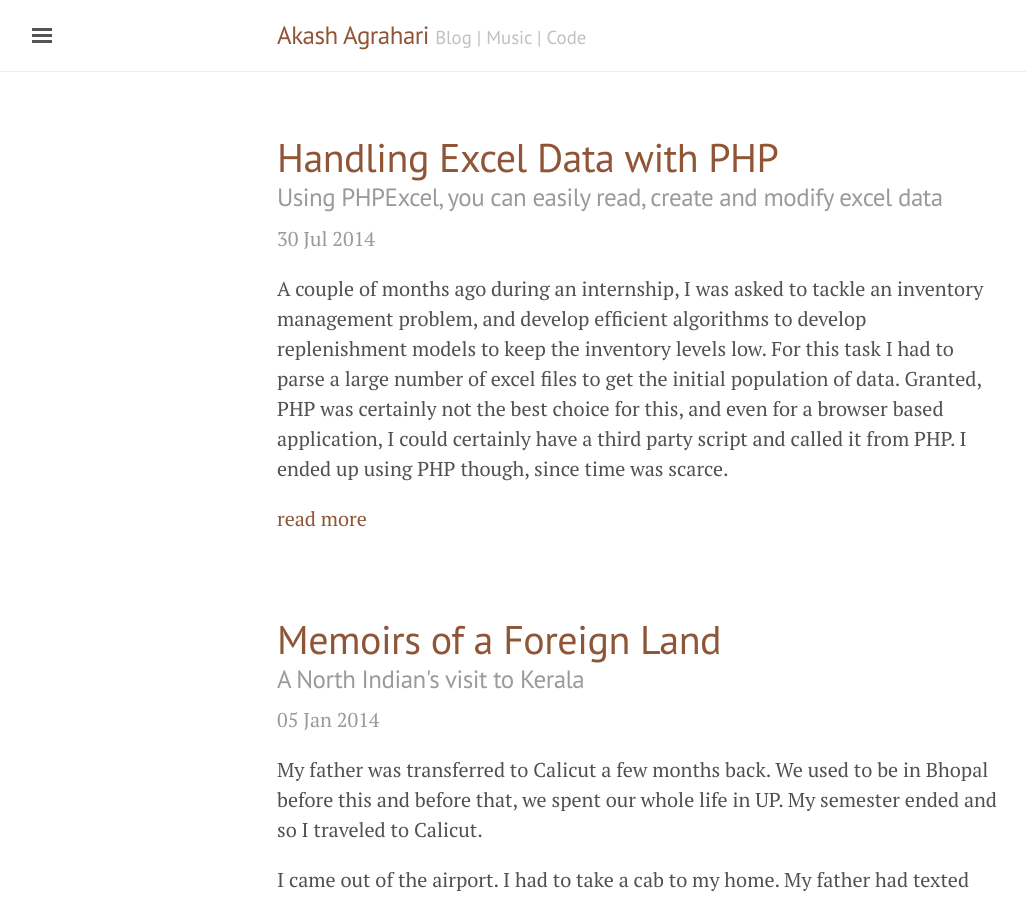
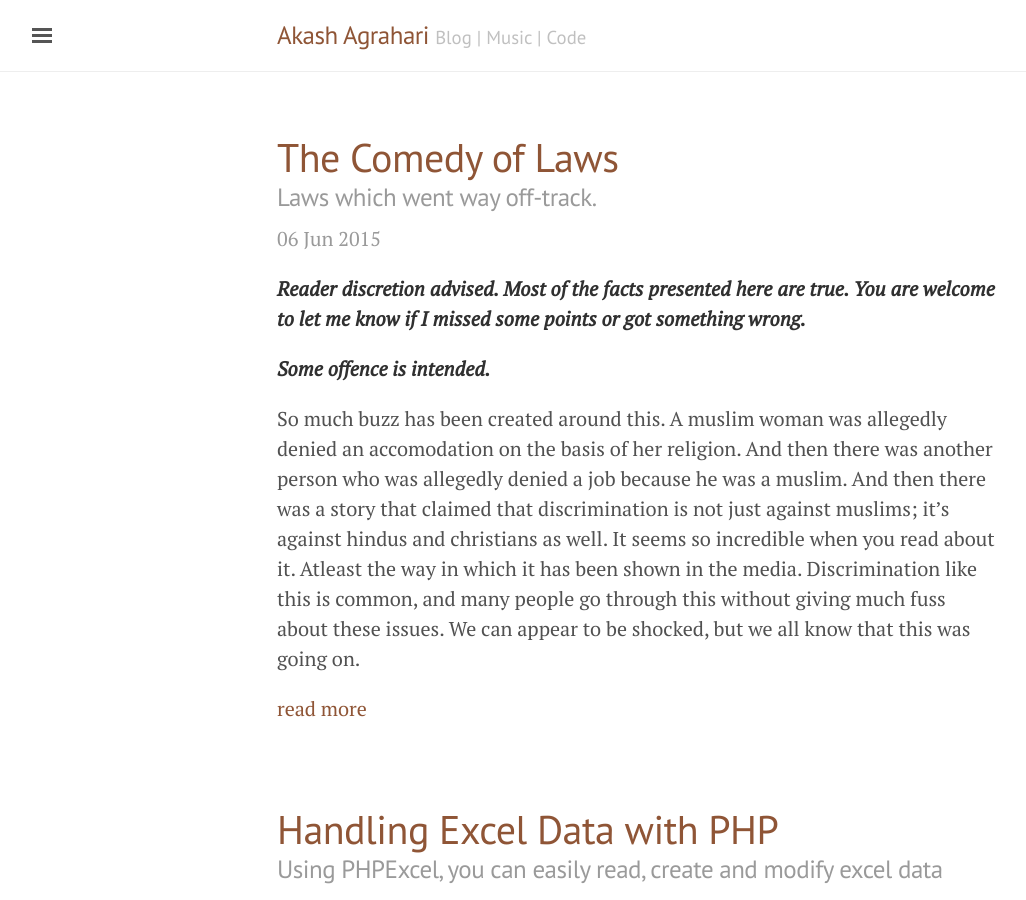
Before and after one commit to akashagrahari/akashagrahari.github.io, a Jekyll site: the page built from index.html, in a window 1280 px wide and 900 px high. Shown: the whole window, without its empty margins (3-1029 px from the left). Built offline with Jekyll 4.4.1, drawn with Linux system fonts in a browser that asks for light colours; the list of posts is cut into pages by our own code; some of the changed lines change nothing that is shown.

Commit message:
law post

```diff
--- a/_includes/sidebar.html
+++ b/_includes/sidebar.html
@@ -20,7 +20,9 @@
     {% for node in pages_list %}
       {% if node.title != null %}
         {% if node.layout == "page" %}
-          <a class="sidebar-nav-item{% if page.url == node.url %} active{% endif %}" href="{{ node.url }}">{{ node.title }}</a>
+          <a class="sidebar-nav-item{% if page.url == node.url %} active{% endif %}" href="{{ node.url }}">
+          {{ node.title }}
+          </a>
         {% endif %}
       {% endif %}
     {% endfor %}
--- /dev/null
+++ b/_posts/2015-06-06-the-comedy-of-laws.md
@@ -0,0 +1,71 @@
+---
+layout: post
+title: The Comedy of Laws
+sub-title: Laws which went way off-track.
+---
+
+***Reader discretion advised. Most of the facts presented here are true. You are welcome to let me know if I missed some points or got something wrong.***
+
+***Some offence is intended.***
+
+So much buzz has been created around this. A muslim woman was allegedly denied an accomodation on the basis of her religion. And then there was another person who was allegedly denied a job because he was a muslim. And then there was a story that claimed that discrimination is not just against muslims; it's against hindus and christians as well. It seems so incredible when you read about it. Atleast the way in which it has been shown in the media. Discrimination like this is common, and many people go through this without giving much fuss about these issues. We can appear to be shocked, but we all know that this was going on.
+
+<!--break-->
+
+Only recently, most of the popular news channels were demanding a new law to counteract this discrimination. I have to say - I was more astonished at this than the actual incident. It's like their new hobby. The solution to all our problems; the holy grail, atleast according to our media, is a new law; always.
+
+And why not?
+
+It's so exciting and catchy!
+
+You wonder if such a law is even possible! I mean, what would you do? Would you force every landowner to give his property to whoever comes his door? It might seem weird but making such a law IS possible. Making laws are always possible.
+
+Consider this. In the 70s, there was a huge cry about making sure that tenants were not exploited by the landowners. The buzz word was "Samajwaad". Basically, there were people who had lots of properties and then there were people who had none. So think about what a parallel argument will be?
+
+A new law?
+
+Yes!!!
+
+And for what?
+
+Snatch landowners rights. And let tenants stay wherever they want.
+
+Well, they got something very similar.
+
+The Rent Control Act was instituted by the centre and had the following key features -
+
+1. Control of letting and leasing of available accomodation to assist tenants,
+2. Protect tenants against indiscriminate eviction, and,
+3. Fixation of 'fair' and 'standard' rent... and blah blah blah
+
+What you need to understand is this.
+
+Rent control was conceived as a short term measure to overcome the problem of temporary shortages of housing accomodations. They were supposed to be temporary acts, but they were extended every few years. The rent was fixed as per the "standards" and it DID NOT CHANGE; regardless of the inflation. The standards were modified but you know how slow these things can get. And we all are aware of the high inflation rates during the Indira Gandhi Regime (a max of 28%); and if a property was 20 years old, the tenant could not be removed from the housing premises. The logic being that the landowner has enjoyed all the benefits and earnings he can get from his property, and thus the property can now be used for "Samajwaad". So, if a family started paying Rs. 10, say, in the 70s, they could keep paying the roughly the same sum (say, Rs. 50) in the 21st century and nobody could do anything about it. The landowner could not ask the tenant to leave and he could not ask a higher price because it wasn't "fair".
+
+So what exactly happened?
+
+Firstly, there was a decline of investment in new rental housing, not just because of less rent, but also because of the fear of losing the house altogether. Real Estate was no longer seen as a means to derive profits. The number of available housing premises dropped drastically.
+
+Secondly, there was a huge withdrawal of available rental housing. If a landowner luckily claimed back his house, he was more keen to keep it vacant than to rent to another party. This also started a trend of NOT having rent agreements to get away from this system.
+
+Thirdly, there was accelerated depreciation due to inadequate maintenance. Probably, both the parties weren't really sure whose house was it at the end of all of it!
+
+And when people started keeping their houses vacant, there was a drive to force them to make their properties available in the market again. Inspectors roamed about listing properties. They were paid huge donations by landowners to exempt their personal properties. Corruption touched new heights. And then there were State Development authorities making houses. But you all know how that goes.
+
+In addition to creating a black market in rental housing, the Act had reduced the accessibility of low income groups (which was the original point!), as they could not afford to pay large deposits to rented premises. The available premises invariably went to officers, judges, doctors, etc. Not to mention, this act also prompted an exponential increase in court cases having their origin in disputes over rented properties.
+
+And well, although, this was eventually changed in most states. A number of states like our own Uttar Pradesh just love this act and are showing no signs of giving it up in the near future.
+
+It seems so hillarious now when you think about this. You are a landowner; but you can't do squat about it just because your property is old. So much in the name of Socialism!
+
+I am pretty sure this is one of the less famous examples. You can find a list of international laws which were, well, crazy.
+
+Coming back to the original point, we do crave for a solution to this problem -  the problem of discriminating and not offering accomodation on the basis of religion. I am a firm believer that a law won't do the trick (I am open to suggestions though); it will only make things worse. There is the obvious issue of people just generally disliking people of the other group. Well, that is a social issue, and it can only be tackled through awareness and well... not naming and targetting each group when a news is reported or when we are discussing election results.
+
+The other issue is the legitimacy of police verification. Most of the people don't have faith in police verification; and well, they have ample reasons to feel that way. Remember the times you had to deposit "chanda" to get your passport verification done. We all don't feel good about it; even if it is being done well in some areas. The recent "UBER Case" is a flying example of this.
+
+Most people USED to have their tenants verified by the police. And the initial reason why people used to look differently at groups of people is that they weren't sure if the person they were keeping as their tenant was legitimate or not. And that gradually transformed into a general hatred which thrived on generalizations of a small section of people over large universal groups.
+
+>Government needs to improve our faith in police verification.
+
+{% include twitter_plug.html %}
```
